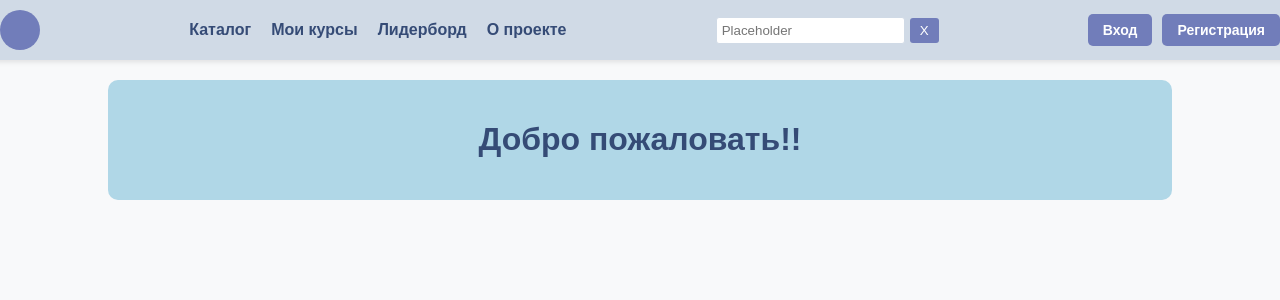
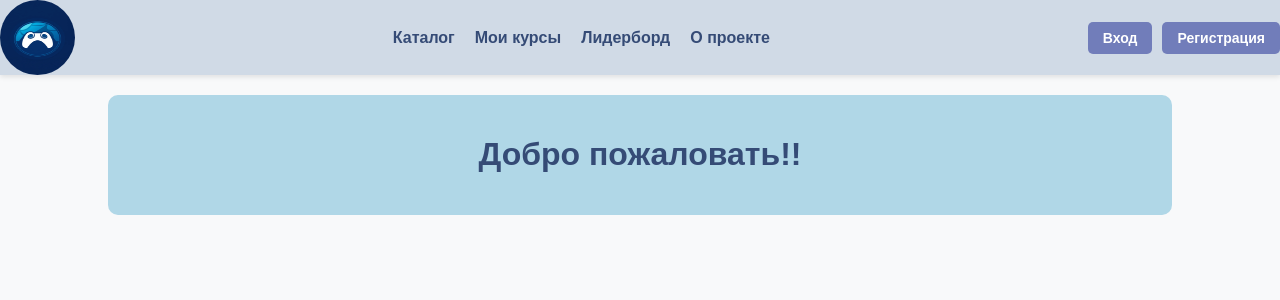
Before and after one commit to rozotto/DDSite, a React (Create React App) app in the folder frontend/: page /home in a window 1280 px wide. Shown: the top 300 px of the page. Built offline with nearby package versions, Linux system fonts and the light colour scheme.

Commit message:
style: formatting the top bar

```diff
--- a/frontend/src/components/Home.css
+++ b/frontend/src/components/Home.css
@@ -1,33 +1,34 @@
-/* Общий стиль страницы */
 body {
     margin: 0;
     font-family: Arial, sans-serif;
     background-color: #e7ebf0;
 }
 
-/* Контейнер всей страницы */
 .home-container {
     display: flex;
     flex-direction: column;
     align-items: center;
 }
 
-/* Верхняя панель навигации */
 .navbar {
     width: 100%;
     background-color: #d0dae6;
     display: flex;
     align-items: center;
     justify-content: space-between;
-    padding: 10px 20px;
     box-shadow: 0 2px 5px rgba(0, 0, 0, 0.1);
+    margin: 0;
+    padding: 0;
 }
 
 .logo {
-    width: 40px;
-    height: 40px;
+    width: 75px;
+    height: 75px;
     background-color: #717dba;
     border-radius: 50%;
+    margin: 0;
+    padding: 0;
+    display: block;
 }
 
 .nav-links {
@@ -51,27 +52,6 @@ body {
     border-bottom: 2px solid #354b76;
 }
 
-.search-container {
-    display: flex;
-    align-items: center;
-    gap: 5px;
-}
-
-.search-container input {
-    padding: 5px;
-    border: 1px solid #d0dae6;
-    border-radius: 3px;
-}
-
-.search-button {
-    background-color: #717dba;
-    color: white;
-    border: none;
-    padding: 5px 10px;
-    cursor: pointer;
-    border-radius: 3px;
-}
-
 .profile-icon {
     width: 40px;
     height: 40px;
@@ -84,7 +64,6 @@ body {
     font-weight: bold;
 }
 
-/* Основной контент */
 .content {
     width: 80%;
     background-color: #b0d7e7;
@@ -108,7 +87,6 @@ body {
     gap: 10px;
 }
 
-/* Кнопки "Вход" и "Регистрация" */
 .auth-button {
     text-decoration: none;
     background-color: #717dba;
--- a/frontend/src/components/Navbar.css
+++ b/frontend/src/components/Navbar.css
@@ -1,12 +1,3 @@
-.navbar {
-    display: flex;
-    justify-content: space-between;
-    align-items: center;
-    background-color: #e3e8f1;
-    padding: 10px 20px;
-    box-shadow: 0 2px 5px rgba(0, 0, 0, 0.1);
-}
-
 .logout-button {
     background-color: #4a90e2;
     color: white;
@@ -33,4 +24,19 @@
     height: 75px;
     border-radius: 50%;
     margin-bottom: 20px;
+    margin: 0;
+    padding: 0;
+    display: block;
 }
+
+.profile-dropdown {
+    text-align: center;
+    margin: 0;
+    padding: 0;
+    display: inline-block;
+}
+
+.app-container {
+  margin: 0;
+  padding: 0;
+}
--- a/frontend/src/components/Navbar.js
+++ b/frontend/src/components/Navbar.js
@@ -2,23 +2,24 @@ import React, { useContext } from 'react';
 import { Link } from 'react-router-dom';
 import { UserContext } from './UserContext';
 import './Navbar.css';
+import logo from './logo.jpg';
 
 const Navbar = () => {
     const { user } = useContext(UserContext);
 
     return (
         <nav className="navbar">
-            <div className="logo"></div>
+            <div className="app-container">
+                <header>
+                 <img src={logo} alt="Logo" className="logo" />
+                </header>
+            </div>
             <ul className="nav-links">
                 <li><a href="/catalog">Каталог</a></li>
                 <li><a href="/my-courses">Мои курсы</a></li>
                 <li><a href="/leaderboard">Лидерборд</a></li>
                 <li><a href="/about">О проекте</a></li>
             </ul>
-            <div className="search-container">
-                <input type="text" placeholder="Placeholder" />
-                <button className="search-button">X</button>
-            </div>
             <div className="auth-buttons">
                 {user ? (
                     <div className="profile-dropdown">
--- a/frontend/src/components/Profile.css
+++ b/frontend/src/components/Profile.css
@@ -19,8 +19,8 @@
 }
 
 .profile-container h1 {
-    margin: 10px 0;
     color: #354b76;
+    margin: 0;
 }
 
 .profile-container p {
```
Also changed, not shown: frontend/src/components/logo.jpg (added), 1 other file (tests, documents, lock files or other folders).
